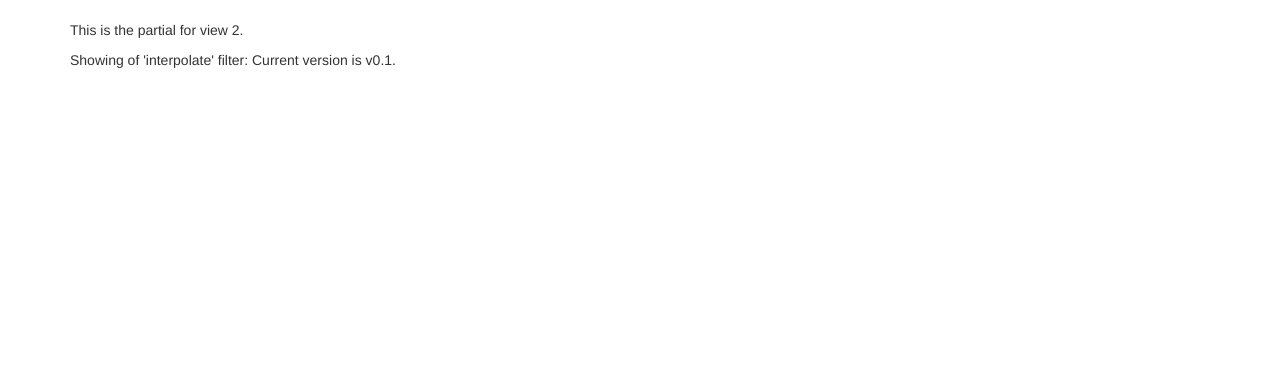
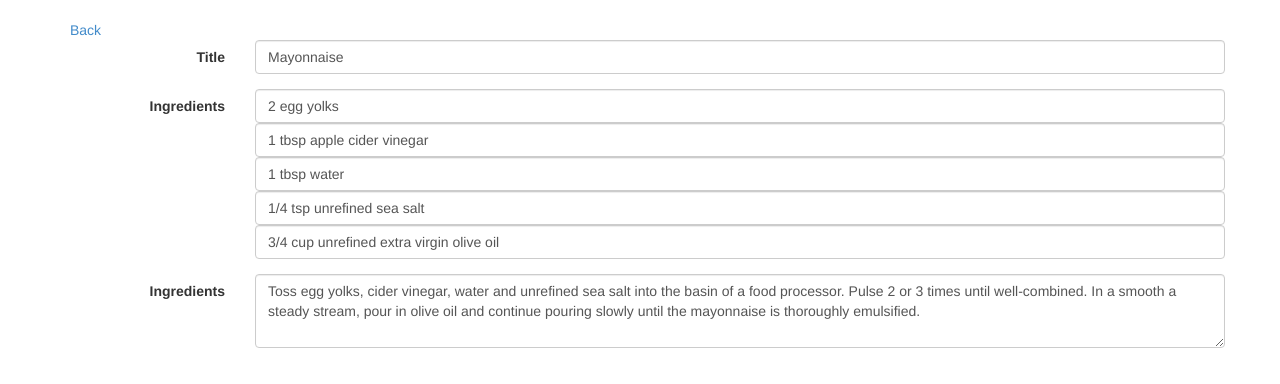
Before and after one commit to shofetim/recipes, a website: page app/index.html at #/recipes in a window 1280 px wide. Both pictures are taken after a click on the link "Mayonnaise". Drawn offline with Linux system fonts and the light colour scheme.

Commit message:
First pass at view/edit form

```diff
--- a/app/js/controllers.js
+++ b/app/js/controllers.js
@@ -32,6 +32,18 @@ angular.module('recipe.controllers', []).
       ];
       $scope.orderProp = 'name';
   }])
-  .controller('DetailCtrl', ['$scope', function($scope) {
-
+  .controller('DetailCtrl', ['$scope', '$routeParams',
+     function($scope, $routeParams) {
+         $scope.recipe = {
+             'id': 1,
+             'title': 'Mayonnaise',
+             'ingredients': [
+                 '2 egg yolks',
+                 '1 tbsp apple cider vinegar',
+                 '1 tbsp water',
+                 '1/4 tsp unrefined sea salt',
+                 '3/4 cup unrefined extra virgin olive oil'
+             ],
+             'method': 'Toss egg yolks, cider vinegar, water and unrefined sea salt into the basin of a food processor. Pulse 2 or 3 times until well-combined. In a smooth a steady stream, pour in olive oil and continue pouring slowly until the mayonnaise is thoroughly emulsified.'
+         };
   }]);
--- a/app/partials/detail.html
+++ b/app/partials/detail.html
@@ -1,5 +1,28 @@
-<p>This is the partial for view 2.</p>
-<p>
-  Showing of 'interpolate' filter:
-  {{ 'Current version is v%VERSION%.' | interpolate }}
-</p>
+<div class="row">
+    <div class="col-md-12">
+        <a href="#/list">Back</a>
+    </div>
+</div>
+<div class="row">
+ <form class="form-horizontal" role="form">
+  <div class="form-group">
+    <label class="col-sm-2 control-label">Title</label>
+    <div class="col-sm-10">
+      <input class="form-control" ng-model="recipe.title">
+    </div>
+  </div>
+  <div class="form-group">
+    <label class="col-sm-2 control-label">Ingredients</label>
+    <div class="col-sm-10">
+      <input ng-repeat="ingredient in recipe.ingredients" class="form-control" ng-model="ingredient">
+    </div>
+  </div>
+  <div class="form-group">
+    <label class="col-sm-2 control-label">Ingredients</label>
+    <div class="col-sm-10">
+      <textarea class="form-control" rows="3" ng-model="recipe.method"></textarea>
+    </div>
+  </div>
+
+ </form>
+</div>
--- a/app/partials/list.html
+++ b/app/partials/list.html
@@ -1,5 +1,5 @@
 <div class="row">
-    <div class="col-md-2">
+    <div class="col-md-3">
         <!--Sidebar content-->
         <div class="form-group">
             <label>Search</label>
@@ -9,11 +9,11 @@
             <label>Sort by</label>
             <select ng-model="orderProp" class="form-control">
                 <option value="name">Alphabetical</option>
-                <option value="age">Newest</option>
+                <option value="">Newest</option>
             </select>
         </div>
     </div>
-    <div class="col-md-10">
+    <div class="col-md-9">
     <!--Body content-->
 
     <ul class="recipes">
```
